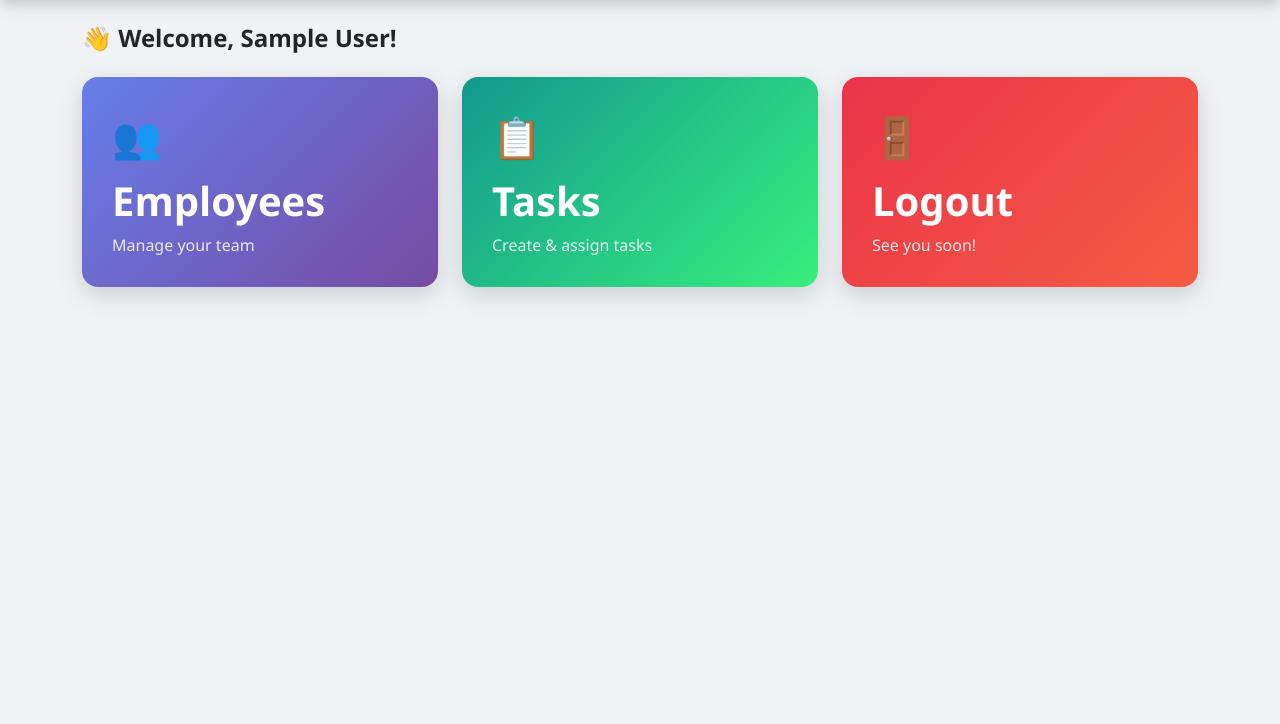
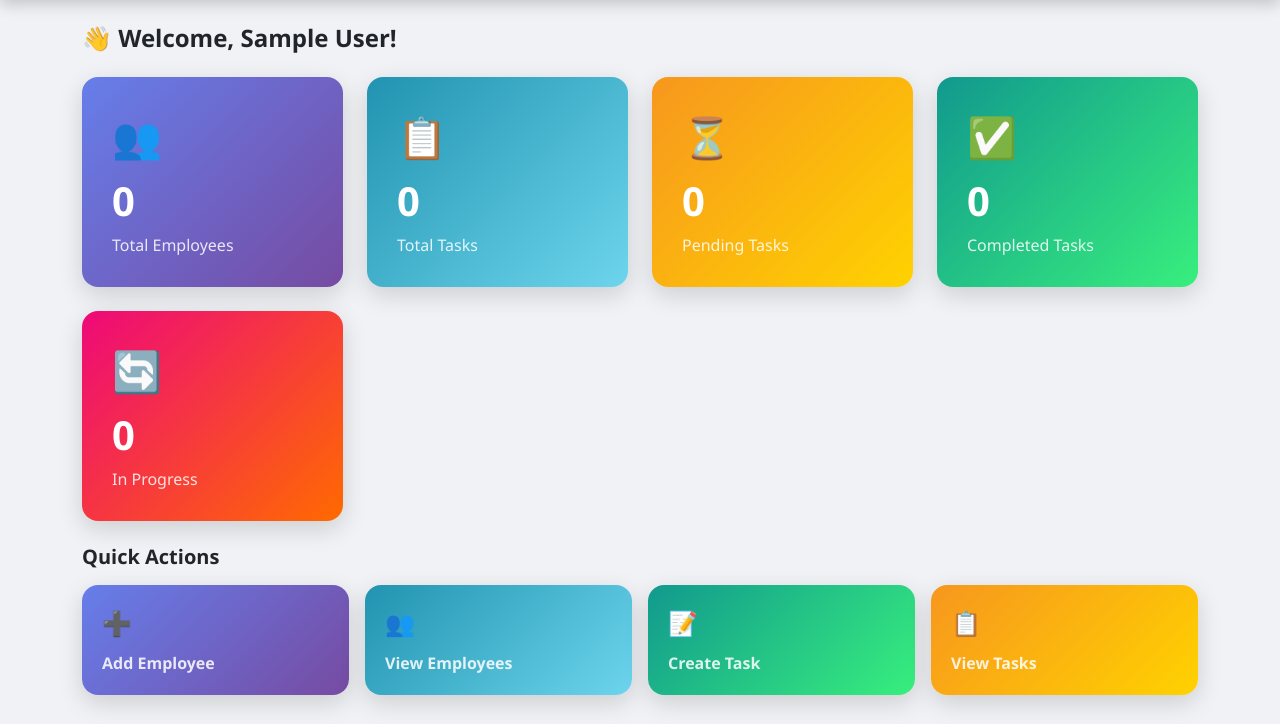
Before and after one commit to dakshverma006/Employee-task-manager, a Flask app: page /dashboard in a window 1280 px wide. Shown: the part 76-800 px from the top of the page. Run offline with Flask 3, Linux system fonts and the light colour scheme; the visitor is signed in with stand-in values (Sample User, id 1); data that the repository does not hold is empty.

Commit message:
feat: add real-time stats to dashboard

```diff
--- a/app/routes/dashboard.py
+++ b/app/routes/dashboard.py
@@ -1,9 +1,25 @@
 from flask import Blueprint, render_template
 from flask_login import login_required
+from app.models import Employee, Task
 
 dashboard = Blueprint('dashboard', __name__)
 
 @dashboard.route('/dashboard', methods=['GET'])
 @login_required
 def index():
-    return render_template('dashboard.html')
+    # Employee Stats
+    total_employees = Employee.query.filter_by(is_active=True).count()
+
+    # Task Stats
+    total_tasks = Task.query.count()
+    pending_tasks = Task.query.filter_by(status='Pending').count()
+    inprogress_tasks = Task.query.filter_by(status='In Progress').count()
+    completed_tasks = Task.query.filter_by(status='Completed').count()
+
+    return render_template('dashboard.html',
+        total_employees=total_employees,
+        total_tasks=total_tasks,
+        pending_tasks=pending_tasks,
+        inprogress_tasks=inprogress_tasks,
+        completed_tasks=completed_tasks
+    )
--- a/app/templates/dashboard.html
+++ b/app/templates/dashboard.html
@@ -2,29 +2,80 @@
 
 {% block content %}
 <div class="container mt-4">
+
     <h4 class="mb-4 fw-bold">👋 Welcome, {{ current_user.name }}!</h4>
-    <div class="row g-4">
-        <div class="col-md-4">
-            <a href="/employees" class="dash-card card-purple">
+
+    <!-- ── Stat Cards ── -->
+    <div class="row g-4 mb-4">
+        <div class="col-md-3">
+            <div class="dash-card card-purple">
                 <div class="icon">👥</div>
-                <h2>Employees</h2>
-                <p>Manage your team</p>
+                <h2>{{ total_employees }}</h2>
+                <p>Total Employees</p>
+            </div>
+        </div>
+        <div class="col-md-3">
+            <div class="dash-card card-blue">
+                <div class="icon">📋</div>
+                <h2>{{ total_tasks }}</h2>
+                <p>Total Tasks</p>
+            </div>
+        </div>
+        <div class="col-md-3">
+            <div class="dash-card card-orange">
+                <div class="icon">⏳</div>
+                <h2>{{ pending_tasks }}</h2>
+                <p>Pending Tasks</p>
+            </div>
+        </div>
+        <div class="col-md-3">
+            <div class="dash-card card-green">
+                <div class="icon">✅</div>
+                <h2>{{ completed_tasks }}</h2>
+                <p>Completed Tasks</p>
+            </div>
+        </div>
+    </div>
+
+    <!-- ── Second Row ── -->
+    <div class="row g-4 mb-4">
+        <div class="col-md-3">
+            <div class="dash-card card-pink">
+                <div class="icon">🔄</div>
+                <h2>{{ inprogress_tasks }}</h2>
+                <p>In Progress</p>
+            </div>
+        </div>
+    </div>
+
+    <!-- ── Quick Actions ── -->
+    <h5 class="fw-bold mb-3">Quick Actions</h5>
+    <div class="row g-3">
+        <div class="col-md-3">
+            <a href="/employees/add" class="dash-card card-purple" style="padding:20px;">
+                <div class="icon" style="font-size:1.5rem;">➕</div>
+                <p class="mb-0 fw-bold">Add Employee</p>
             </a>
         </div>
-        <div class="col-md-4">
-            <a href="/tasks" class="dash-card card-green">
-                <div class="icon">📋</div>
-                <h2>Tasks</h2>
-                <p>Create & assign tasks</p>
+        <div class="col-md-3">
+            <a href="/employees" class="dash-card card-blue" style="padding:20px;">
+                <div class="icon" style="font-size:1.5rem;">👥</div>
+                <p class="mb-0 fw-bold">View Employees</p>
             </a>
         </div>
-        <div class="col-md-4">
-            <a href="/logout" class="dash-card card-red">
-                <div class="icon">🚪</div>
-                <h2>Logout</h2>
-                <p>See you soon!</p>
+        <div class="col-md-3">
+            <a href="/tasks/add" class="dash-card card-green" style="padding:20px;">
+                <div class="icon" style="font-size:1.5rem;">📝</div>
+                <p class="mb-0 fw-bold">Create Task</p>
+            </a>
+        </div>
+        <div class="col-md-3">
+            <a href="/tasks" class="dash-card card-orange" style="padding:20px;">
+                <div class="icon" style="font-size:1.5rem;">📋</div>
+                <p class="mb-0 fw-bold">View Tasks</p>
             </a>
         </div>
     </div>
+
 </div>
 {% endblock %}
```
